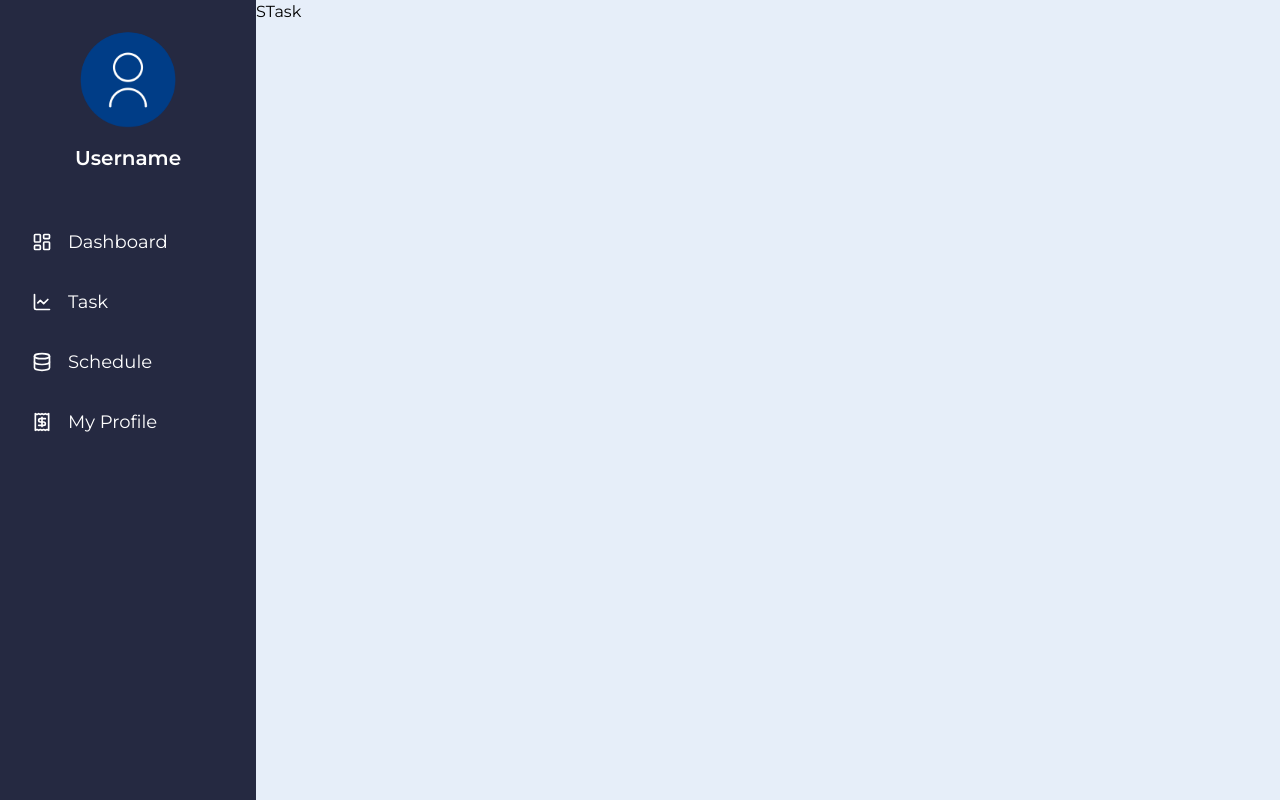
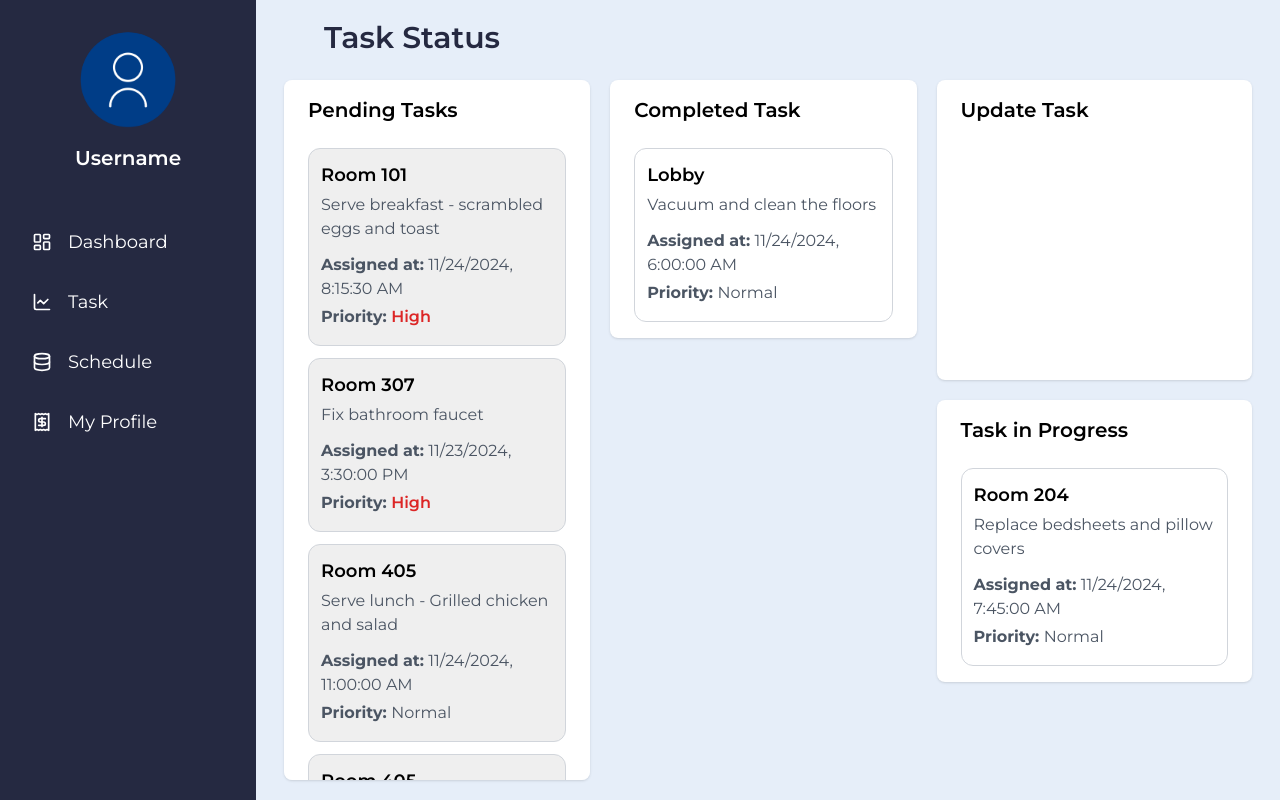
Before and after one commit to Kartikayy007/HotelCrewFrontend, a React (Vite) app: page / in a window 1280 px wide. Both pictures are taken after a click on the button "Task". Built offline with nearby package versions, Linux system fonts and the light colour scheme.

Commit message:
created the initial layout for task component

```diff
--- a/src/components/Staff/StaffComponents/SSchedule.jsx
+++ b/src/components/Staff/StaffComponents/SSchedule.jsx
@@ -195,7 +195,7 @@ const SSchedule = () => {
         </div>
         <div className='space-y-5 xl:w-[35%]'>
           <div className="bg-white w-full xl:h-[85%] h-auto pt-4 pb-1 pr-6 pl-6 rounded-lg shadow ">
-            <h2 className="text-lg sm:text-xl font-semibold mb-3 text-left">Leave Request</h2>
+            <h2 className="text-lg sm:text-xl font-semibold mb-2 text-left">Leave Request</h2>
             {loading ? (
               <div className='ml-4 mb-2'>
                 <Skeleton variant="rectangular"
@@ -207,7 +207,7 @@ const SSchedule = () => {
             ) : (
             <div >
 
-              <form className='mt-10 h-full flex flex-col gap-3' >
+              <form className='mt-8 h-full flex flex-col gap-3' >
 
                 <input
                   type="text"
--- a/src/components/Staff/StaffComponents/STask.jsx
+++ b/src/components/Staff/StaffComponents/STask.jsx
@@ -1,8 +1,191 @@
 import React from 'react'
 
 const STask = () => {
+  const demoTasks = [
+    {
+      title: "Room 101",
+      description: "Serve breakfast - scrambled eggs and toast",
+      created_at: "2024-11-24T08:15:30.000Z",
+      updated_at: "2024-11-24T08:16:00.000Z",
+      deadline: "2024-11-24T09:00:00.000Z",
+      department: "kitchen",
+      status: "pending",
+      completed_at: null,
+      priority: "high"
+    },
+    {
+      title: "Room 204",
+      description: "Replace bedsheets and pillow covers",
+      created_at: "2024-11-24T07:45:00.000Z",
+      updated_at: "2024-11-24T07:50:00.000Z",
+      deadline: "2024-11-24T10:00:00.000Z",
+      department: "housekeeping",
+      status: "in-progress",
+      completed_at: null,
+      priority: "normal"
+    },
+    {
+      title: "Room 307",
+      description: "Fix bathroom faucet",
+      created_at: "2024-11-23T15:30:00.000Z",
+      updated_at: "2024-11-23T16:00:00.000Z",
+      deadline: null,
+      department: "maintenance",
+      status: "pending",
+      completed_at: null,
+      priority: "high"
+    },
+    {
+      title: "Room 405",
+      description: "Serve lunch - Grilled chicken and salad",
+      created_at: "2024-11-24T11:00:00.000Z",
+      updated_at: "2024-11-24T11:05:00.000Z",
+      deadline: "2024-11-24T12:30:00.000Z",
+      department: "kitchen",
+      status: "pending",
+      completed_at: null,
+      priority: "normal"
+    },
+    {
+      title: "Room 405",
+      description: "Serve lunch - Grilled chicken and salad",
+      created_at: "2024-11-24T11:00:00.000Z",
+      updated_at: "2024-11-24T11:05:00.000Z",
+      deadline: "2024-11-24T12:30:00.000Z",
+      department: "kitchen",
+      status: "pending",
+      completed_at: null,
+      priority: "normal"
+    },
+    {
+      title: "Lobby",
+      description: "Vacuum and clean the floors",
+      created_at: "2024-11-24T06:00:00.000Z",
+      updated_at: "2024-11-24T06:15:00.000Z",
+      deadline: "2024-11-24T08:00:00.000Z",
+      department: "housekeeping",
+      status: "completed",
+      completed_at: "2024-11-24T07:45:00.000Z",
+      priority: "normal"
+    },
+    {
+      title: "Room 501",
+      description: "Inspect and replace smoke detector batteries",
+      created_at: "2024-11-23T10:00:00.000Z",
+      updated_at: "2024-11-23T10:30:00.000Z",
+      deadline: "2024-11-25T12:00:00.000Z",
+      department: "maintenance",
+      status: "pending",
+      completed_at: null,
+      priority: "normal"
+    },
+  ];
+
+  const sortTasksByPriority = (tasks) => {
+    // Define priority levels
+    const priorityOrder = { High: 1, Normal: 2 }; // High has higher priority
+
+    // Sort tasks
+    return tasks.sort((a, b) => priorityOrder[a.priority] - priorityOrder[b.priority]);
+  };
+
+  //   const pendingTasks = demoTasks.filter(task => task.status === "pending");
+  // const completedTasks = demoTasks.filter(task => task.status === "completed");
+  // const inProgressTasks = demoTasks.filter(task => task.status === "in-progress");
+  const pendingTasks = sortTasksByPriority(
+    demoTasks.filter((task) => task.status === "pending")
+  );
+
+  const completedTasks = sortTasksByPriority(
+    demoTasks.filter((task) => task.status === "completed")
+  );
+
+  const inProgressTasks = sortTasksByPriority(
+    demoTasks.filter((task) => task.status === "in-progress")
+  );
+
+  const renderTaskDetails = (tasks) => {
+    if (tasks.length === 0) {
+      return (
+        <div
+          className="flex justify-center items-center bg-[#efefef] border  my-3 mb-3 w-full h-[380px] rounded-xl border-gray-300"
+          style={{ maxWidth: "600px", margin: " auto" }}
+        >
+          <p className="text-xl text-gray-600">No tasks available</p>
+        </div>
+      );
+    }
+    return tasks.map((task, index) => (
+      <li
+        key={index}
+        className={`border my-3 rounded-xl p-3 ${task.status === "pending" ? "bg-[#efefef]" : "bg-[#ffff]"} border-gray-300`}
+      >
+        <h3 className="font-semibold text-lg mb-1">{task.title}</h3>
+        <p className="text-md text-gray-600 mb-3">{task.description}</p>
+
+        <p className="text-md text-gray-600">
+          <strong>Assigned at:</strong> {new Date(task.created_at).toLocaleString()}
+        </p>
+        <p className="text-md text-gray-600 my-1 capitalize">
+          <strong>Priority: </strong>
+          <span className={task.priority === "high" ? "text-red-600 font-semibold" : "text-gray-600"}>
+            {task.priority}
+          </span>
+        </p>
+      </li>
+    ));
+  };
+
   return (
-    <div>STask</div>
+    <section className=" min-h-screen py-2 mx-4 px-0 font-Montserrat overflow-auto">
+      <h2 className="text-[#252941] text-3xl  my-3 pl-8 ml-5 font-semibold">Task Status</h2>
+      <div className="flex flex-col  xl:flex-row gap-5 p-3 ">
+
+        <div className='space-y-5 xl:w-[33%] '>
+          <div className="bg-white w-full  pt-4 pb-1 pr-6 pl-6 rounded-lg shadow max-h-[700px] overflow-y-auto">
+            <h2 className="text-lg sm:text-xl font-semibold mb-6 text-left">Pending Tasks</h2>
+            <div className='my-2'>
+            <ul >{renderTaskDetails(pendingTasks)}</ul>
+            </div>
+          </div>
+        </div>
+
+        <div className='space-y-5 xl:w-[33%] '>
+
+          <div className="bg-white w-full max-h-[700px] overflow-y-auto pt-4 pb-1 pr-6 pl-6 rounded-lg shadow">
+
+            <h2 className="text-lg sm:text-xl font-semibold mb-6 text-left">Completed Task</h2>
+            <ul>{renderTaskDetails(completedTasks)}</ul>
+          </div>
+        </div>
+
+        <div className='space-y-5 xl:w-[34%] '>
+
+          <div className='flex flex-col gap-5'>
+
+            <div className='min-h-[60%]'>
+
+              <div className="bg-white w-full min-h-[300px] overflow-y-auto   pt-4 pb-1 pr-6 pl-6 rounded-lg shadow">
+                <h2 className="text-lg sm:text-xl font-semibold mb-6 text-left">Update Task</h2>
+
+              </div>
+
+            </div>
+
+            <div className='min-h-[40%]'>
+
+              <div className="bg-white w-full max-h-[500px] overflow-y-auto  pt-4 pb-1 pr-6 pl-6 rounded-lg shadow">
+                <h2 className="text-lg sm:text-xl font-semibold mb-6 text-left">Task in  Progress</h2>
+                <ul>{renderTaskDetails(inProgressTasks)}</ul>
+              </div>
+
+            </div>
+          </div>
+
+        </div>
+      </div>
+    </section>
+
   )
 }
 
```
